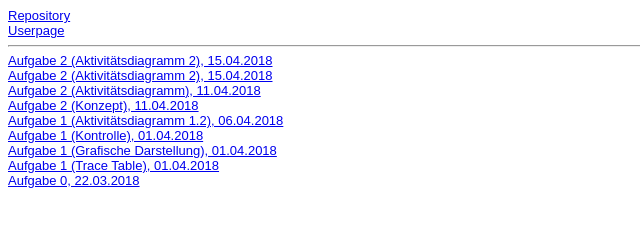
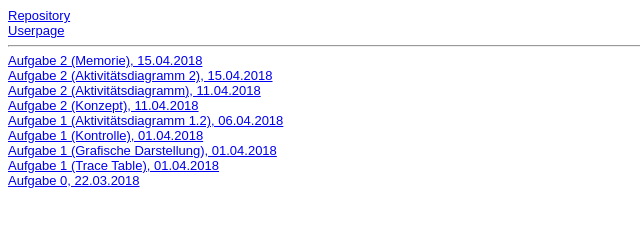
Before and after one commit to LisaJaehn/LisaJaehn.github.io, a plain HTML site: page Steckbrief/steckbrief.htm in a window 1280 px wide. Shown: the full height of the page, 0-640 px from the left. Drawn offline with Linux system fonts and the light colour scheme.

Commit message:
steckbrief

```diff
--- a/Steckbrief/steckbrief.htm
+++ b/Steckbrief/steckbrief.htm
@@ -19,7 +19,7 @@ body {
 
 <hr>
 
-<a href="https://lisajaehn.github.io/EIA2/Memory/Memory3.html" target="_blank">Aufgabe 2 (Aktivitätsdiagramm 2), 15.04.2018</a></br>
+<a href="https://lisajaehn.github.io/EIA2/Memory/Memory3.html" target="_blank">Aufgabe 2 (Memorie), 15.04.2018</a></br>
 
 <a href="https://lisajaehn.github.io/EIA2/Aufgabe3/Memory_Diagramm2.pdf" target="_blank">Aufgabe 2 (Aktivitätsdiagramm 2), 15.04.2018</a></br>
 
```
